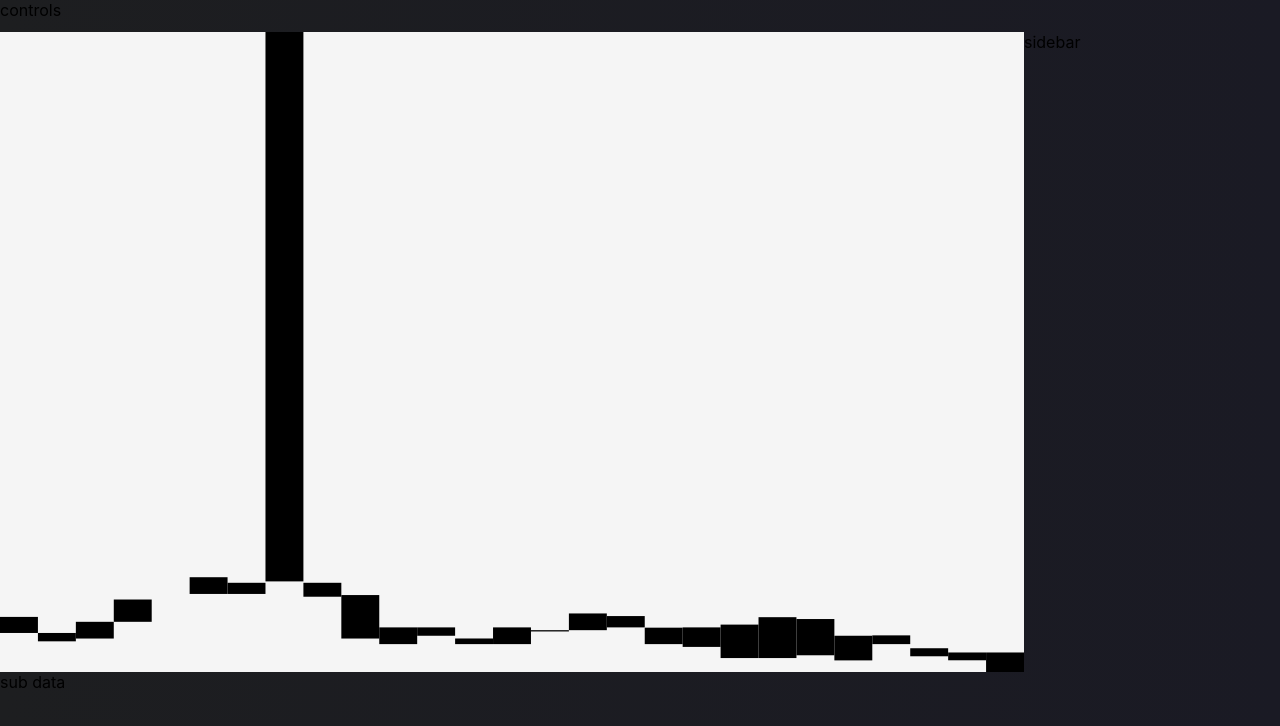
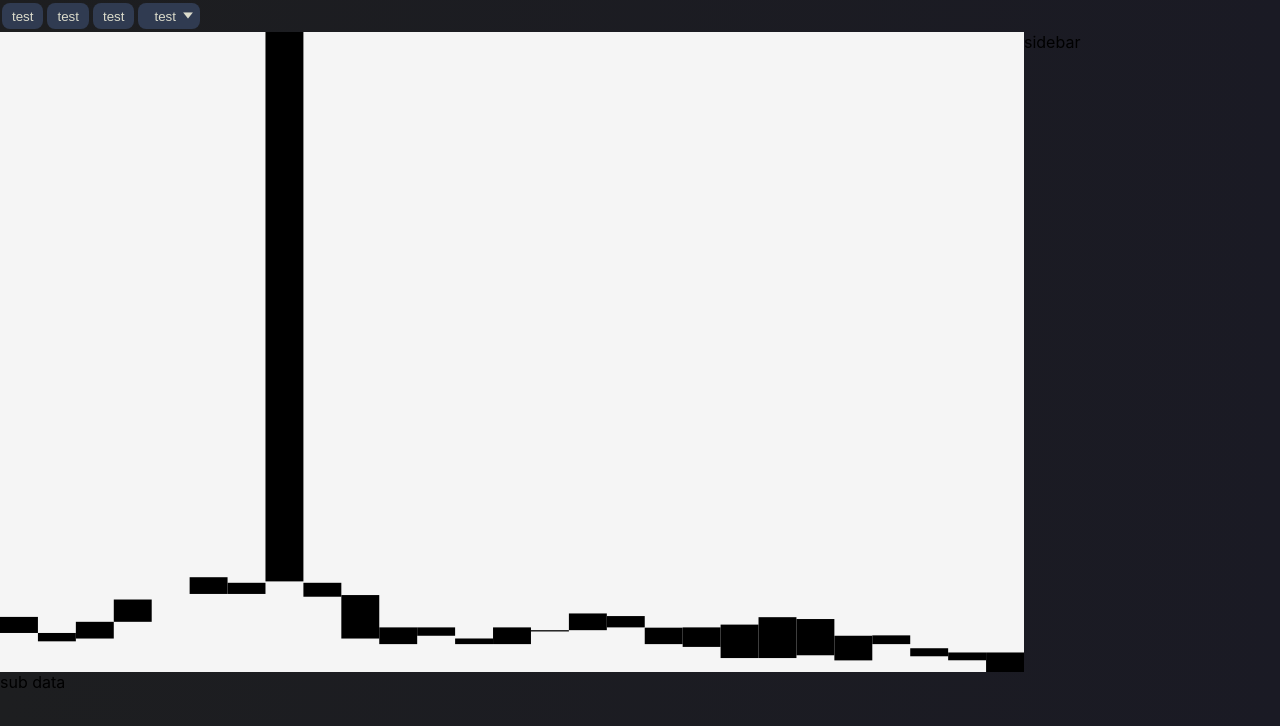
Before and after one commit to StepanSnigur/invest-graph, a React (Create React App) app: page /graph/1 in a window 1280 px wide. Shown: the top 726 px of the page. Built offline with nearby package versions, Linux system fonts and the light colour scheme.

Commit message:
Add graph controls

```diff
--- a/src/components/ChartControls.tsx
+++ b/src/components/ChartControls.tsx
@@ -1,14 +1,38 @@
 import React from 'react'
 import styled from 'styled-components'
 
+import { DropDown } from './DropDown'
+
 const ChartControlsWrapper = styled.div`
   height: 4%;
+  display: flex;
+  align-items: center;
+`
+const ControlButton = styled.button`
+  height: 80%;
+  margin: 0 2px;
+  padding: 0 10px;
+  border: none;
+  border-radius: 8px;
+  background: #303b51;
+  color: #dcdccc;
+  cursor: pointer;
 `
 
 export const ChartControls = () => {
+  const testOptions = [
+    { name: 'test1', onPress: (val: string) => console.log(val) },
+    { name: 'test2', onPress: (val: string) => console.log(val) },
+    { name: 'test2', onPress: (val: string) => console.log(val) },
+    { name: 'test4', onPress: (val: string) => console.log(val) },
+  ]
+
   return (
     <ChartControlsWrapper>
-      controls
+      <ControlButton>test</ControlButton>
+      <ControlButton>test</ControlButton>
+      <ControlButton>test</ControlButton>
+      <DropDown title="test" options={testOptions} showIcon={true} />
     </ChartControlsWrapper>
   )
 }
--- /dev/null
+++ b/src/components/DropDown.tsx
@@ -0,0 +1,109 @@
+import React, { useState } from 'react'
+import styled from 'styled-components'
+
+const DropDownWrapper = styled.div`
+  height: 80%;
+  position: relative;
+`
+const DropDownButton = styled.button`
+  height: 100%;
+  display: flex;
+  flex-direction: row;
+  align-items: center;
+  margin: 0 2px;
+  padding: ${(props: { showIcon: boolean }) => props.showIcon ? '0 24px 0 16px' : '0 10px'};
+  border: none;
+  border-radius: 8px;
+  background: #303b51;
+  color: #dcdccc;
+  cursor: pointer;
+`
+const DropDownIndicator = styled.span`
+  width: 16px;
+  height: 16px;
+  position: absolute;
+  top: 50%;
+  right: 6px;
+  transform: translateY(-50%) rotate(${(props: { isOpen: boolean }) => props.isOpen ? '-180deg' : '0deg'});
+  font-size: 22px;
+  margin-left: 3px;
+  transition: .3s;
+
+`
+const DropDownOptionsBackground = styled.div`
+  position: fixed;
+  width: 100%;
+  height: 200%;
+`
+const DropDownOptionsWrapper = styled.div`
+  position: absolute;
+  left: 0;
+  padding: 6px;
+  margin-top: 6px;
+  border-radius: 8px;
+  display: flex;
+  flex-direction: column;
+  background: #303b51;
+  color: #dcdccc;
+`
+const DropDownOption = styled.button`
+  padding: 7px 0;
+  margin-bottom: 3px;
+  color: #dcdccc;
+  background: #303b51;
+  border: none;
+  border-radius: 8px;
+  min-width: 200px;
+  transition: .3s;
+  cursor: pointer;
+
+  &:hover {
+    background: #7c96af;
+    color: #0f181f;
+  }
+  &:last-child {
+    margin-bottom: 0;
+  }
+`
+
+interface IOption {
+  name: string
+  onPress:(value: string) => void
+}
+interface IDropDown {
+  title: string
+  options: IOption[]
+  showIcon?: boolean
+}
+export const DropDown: React.FC<IDropDown> = ({ title, options, showIcon = false }) => {
+  const [isOpen, setIsOpen] = useState(false)
+
+  const handleDropDownClose = () => {
+    setIsOpen(false)
+  }
+
+  return (
+    <>
+      {isOpen ? <DropDownOptionsBackground onClick={handleDropDownClose} /> : null}
+      <DropDownWrapper>
+        <DropDownButton onClick={() => setIsOpen(!isOpen)} showIcon={showIcon}>
+          {title}
+          {showIcon
+            ? <DropDownIndicator isOpen={isOpen}>&#129171;</DropDownIndicator>
+            : null}
+        </DropDownButton>
+        {isOpen ? <DropDownOptionsWrapper>
+          {options.map((option, i) => (
+            <DropDownOption
+              key={i}
+              onClick={() => {
+                option.onPress(option.name)
+                handleDropDownClose()
+              }}
+            >{option.name}</DropDownOption>
+          ))}
+        </DropDownOptionsWrapper> : null}
+      </DropDownWrapper>
+    </>
+  )
+}
```
